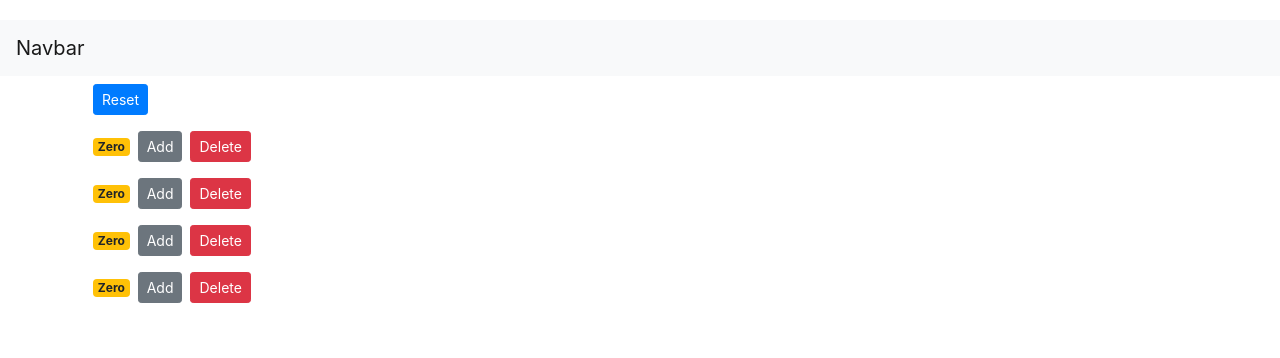
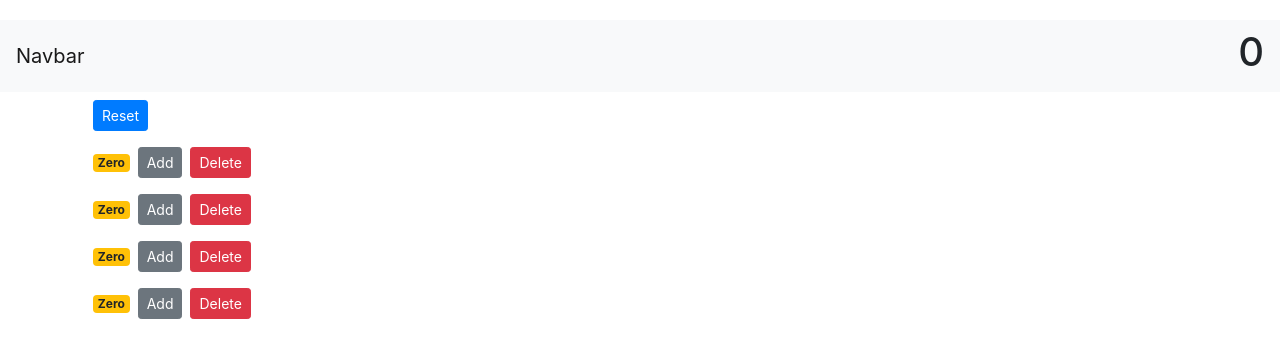
Before and after one commit to ryansat/react-beginner-course, a React (Create React App) app: page / in a window 1280 px wide. Shown: the top 358 px of the page. Built offline with nearby package versions, Linux system fonts and the light colour scheme.

Commit message:
add counters to navbar
add counters to navbar

```diff
--- a/src/App.js
+++ b/src/App.js
@@ -39,7 +39,7 @@ class App extends Component{
   render()  {
     return (
         <React.Fragment>
-          <Navbar />
+          <Navbar totalCounters={this.state.counters.filter(c => c.value > 0).length}/>
           <main className="container">
             <Counters
               counters={this.state.counters}
--- a/src/components/navbar.jsx
+++ b/src/components/navbar.jsx
@@ -4,6 +4,7 @@ class Navbar extends Component {
         return (
             <nav className="navbar navbar-light bg-light">
                 <a className="navbar-brand" href="#">Navbar</a>
+                <h1>{this.props.totalCounters}</h1>
             </nav>
         );
     }
```
